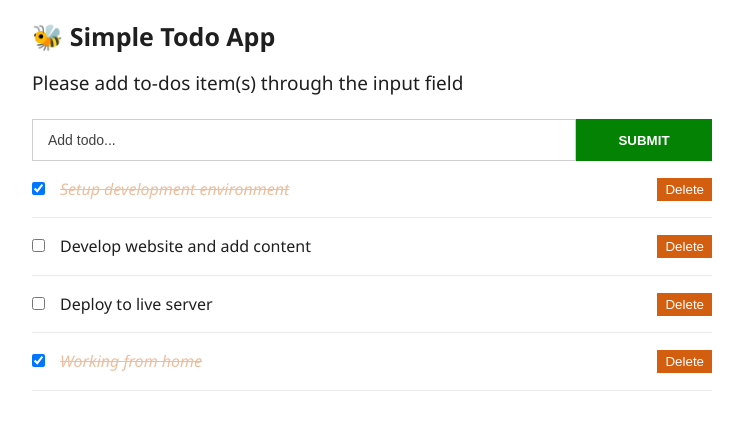
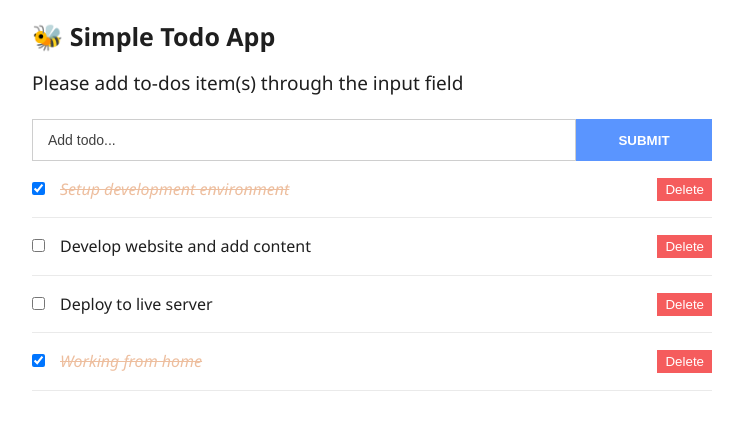
Before and after one commit to atbee/react-simple-todo-list, a React (Create React App) app: page / in a window 1280 px wide. Shown: the top 430 px of the page, without its empty margins (268-1011 px from the left). Built offline with nearby package versions, Linux system fonts and the light colour scheme.

Commit message:
Edit button color

```diff
--- a/src/App.css
+++ b/src/App.css
@@ -39,7 +39,7 @@ body {
 .input-submit {
   flex: 2;
   border: none;
-  background: #038203;
+  background: #5A95FF;
   color: #fff;
   text-transform: uppercase;
   cursor: pointer;
@@ -59,9 +59,9 @@ body {
 }
 
 .todo-item button {
-  background: #d35e0f;
+  background: #F55C5D;
   color: #fff;
-  border: 1px solid #d35e0f;
+  border: 1px solid #F55C5D;
   padding: 3px 7px;
   cursor: pointer;
   float: right;
```
